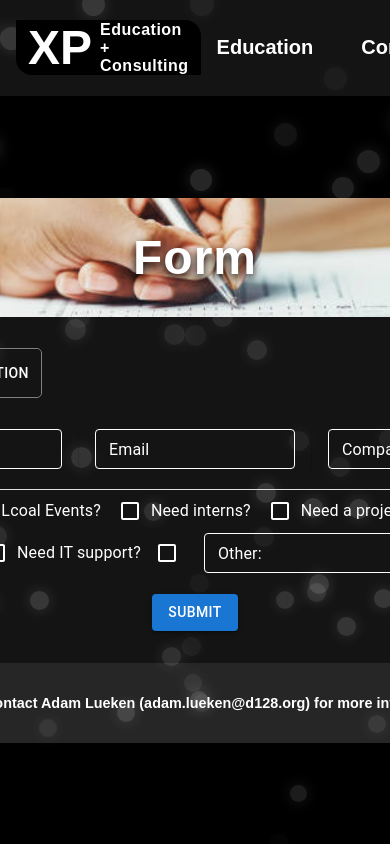
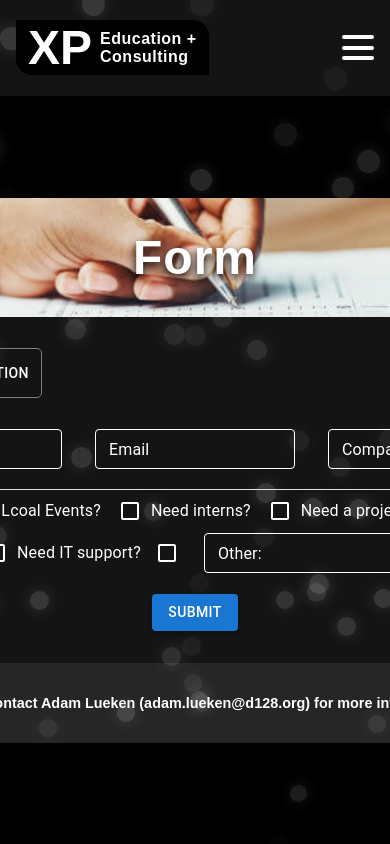
Before and after one commit to xperiencecoding/Xperience, a React (Create React App) app: page /form in a window 390 px wide. Shown: the top 844 px of the page. Built offline with nearby package versions, Linux system fonts and the light colour scheme; a small style sheet from the web is missing.

Commit message:
Navbar Updated

```diff
--- a/src/components/layout/Navigation.tsx
+++ b/src/components/layout/Navigation.tsx
@@ -1,11 +1,11 @@
-import React, {useState} from "react";
-import "../../scss/core.scss"
-import "../../scss/layout.scss"
-import {motion} from "framer-motion";
+import React, { useState, useEffect } from "react";
+import "../../scss/core.scss";
+import "../../scss/layout.scss";
+import { motion } from "framer-motion";
 import Brand from "../generic/Brand";
-import {useScreen} from "../generic/ScreenContext";
-import {useTheme} from "../generic/ThemeContext";
-import {useLocation, useNavigate} from "react-router-dom";
+import { useScreen } from "../generic/ScreenContext";
+import { useTheme } from "../generic/ThemeContext";
+import { useLocation, useNavigate } from "react-router-dom";
 
 const data = [
   ["Education", "/coding"],
@@ -13,67 +13,73 @@ const data = [
   ["Projects", "/projects"],
   ["Team", "/team"],
   ["Form", "/form"]
-]
-
-const menuItems = [
-    {
-      title: 'Education',
-      url: '/',
-    },
-    {
-      title: 'Consulting',
-      url: '/services',
-      submenu: [
-        {
-          title: 'web design',
-          url: 'web-design',
-        },
-        {
-          title: 'web development',
-          url: 'web-dev',
-        },
-        {
-          title: 'SEO',
-          url: 'seo',
-        },
-      ],
-    },
 ];
 
 function Navigation(props: {}) {
+  const screen = useScreen();
+  const theme = useTheme();
+  const navigate = useNavigate();
+  const location = useLocation();
+  const [hovering, setHovering] = useState(false);
+  const [menuOpen, setMenuOpen] = useState(false);
+  const [scrollY, setScrollY] = useState(0);
 
-    const screen = useScreen()
-    const theme = useTheme()
-    const navigate = useNavigate()
-    const location = useLocation()
-    const [hovering, setHovering] = useState(false);
+  useEffect(() => {
+    const handleScroll = () => {
+      setScrollY(window.scrollY);
+    };
 
-    return <motion.div className="apex-navigation w-100 row-bc" onMouseEnter={() => setHovering(true)} onMouseLeave={() => setHovering(false)} animate={
-        (screen.scrollY == 0 || hovering) ? {top: "0%"} : {top: "-5rem"}
-    } initial={{top: "-5rem"}} exit={{top: "-5rem"}}>
-        <div>
+    window.addEventListener("scroll", handleScroll);
+    return () => {
+      window.removeEventListener("scroll", handleScroll);
+    };
+  }, []);
+
+  const handleMenuToggle = () => {
+    setMenuOpen(!menuOpen);
+  };
+
+  return (
+    <motion.div
+      className="apex-navigation"
+      onMouseEnter={() => setHovering(true)}
+      onMouseLeave={() => setHovering(false)}
+      animate={
+        (scrollY === 0 || hovering) ? { top: "0%" } : { top: "-5rem" }
+      }
+      initial={{ top: "-5rem" }}
+      exit={{ top: "-5rem" }}
+    >
       <Brand />
-        </div>
-        <div className="buttons oxanium bold row-cc">
-            {
-                data.map((v, i) => {
-                    return <motion.div tabIndex={0} className="h3" key={i} whileHover={{boxShadow: "0 0 1rem white"}} onClick={() => {
-                        if (location.pathname !==v[1]) {
-                            theme.setLoadState(-3)
+      <button className={`hamburger ${menuOpen ? 'open' : ''}`} onClick={handleMenuToggle}>
+        <div />
+        <div />
+        <div />
+      </button>
+      <div className={`buttons ${menuOpen ? 'open' : ''} oxanium bold row-cc`}>
+        {data.map((v, i) => (
+          <motion.div
+            tabIndex={0}
+            className="h3"
+            key={i}
+            whileHover={{ boxShadow: "0 0 1rem white" }}
+            onClick={() => {
+              if (location.pathname !== v[1]) {
+                theme.setLoadState(-3);
                 setTimeout(() => {
-                                theme.setFullscreen(false)
-                                navigate(v[1])
-                            }, 500)
+                  theme.setFullscreen(false);
+                  navigate(v[1]);
+                  setMenuOpen(false); // Close menu on navigation
+                }, 500);
               }
-                    }}>
-                        {
-                            v[0]
-                        }
+            }}
+          >
+            {v[0]}
           </motion.div>
-                })
-            }
+        ))}
       </div>
     </motion.div>
+  );
 }
 
 export default Navigation;
--- a/src/scss/layout.scss
+++ b/src/scss/layout.scss
@@ -3,12 +3,17 @@
     z-index: 1000000;
     top: 0;
     height: 6rem;
+    width: 100%;
     padding: 1rem;
     background: rgba(255, 255, 255, 0.08);
     color: white;
-    // background: linear-gradient(180deg, rgba(0, 0, 0, 0.7) 0%, rgba(255, 255, 255, 0) 100%);
+    display: flex;
+    justify-content: space-between;
+    align-items: center;
 
     .buttons {
+        display: flex;
+        align-items: center;
 
         .h3 {
             padding: 1rem;
@@ -23,6 +28,73 @@
             margin-left: 1rem;
         }
     }
+
+    .hamburger {
+        display: none;
+        flex-direction: column;
+        justify-content: space-around;
+        width: 2rem;
+        height: 2rem;
+        background: transparent;
+        border: none;
+        cursor: pointer;
+        padding: 0;
+        z-index: 1001;
+
+        div {
+            width: 2rem;
+            height: 0.25rem;
+            background: white;
+            border-radius: 10px;
+            transition: all 0.3s linear;
+            position: relative;
+            transform-origin: 1px;
+        }
+
+        &:hover div {
+            background: #aaa;
+        }
+
+        &.open div:nth-child(1) {
+            transform: rotate(45deg);
+        }
+
+        &.open div:nth-child(2) {
+            opacity: 0;
+            transform: translateX(20px);
+        }
+
+        &.open div:nth-child(3) {
+            transform: rotate(-45deg);
+        }
+    }
+
+    @media (max-width: 767px) {
+        .buttons {
+            display: none;
+            flex-direction: column;
+            width: 100%;
+            position: absolute;
+            top: 6rem;  // Ensure it appears below the nav bar
+            left: 0;
+            background-color: rgba(0, 0, 0, 0.9);
+            z-index: 1000;
+
+            .h3 {
+                width: 100%;
+                padding: 1rem;
+                text-align: center;
+            }
+
+            &.open {
+                display: flex;
+            }
+        }
+
+        .hamburger {
+            display: flex;
+        }
+    }
 }
 
 .apex-layout {
```
Lines whose indentation alone changed are shown as unchanged.
